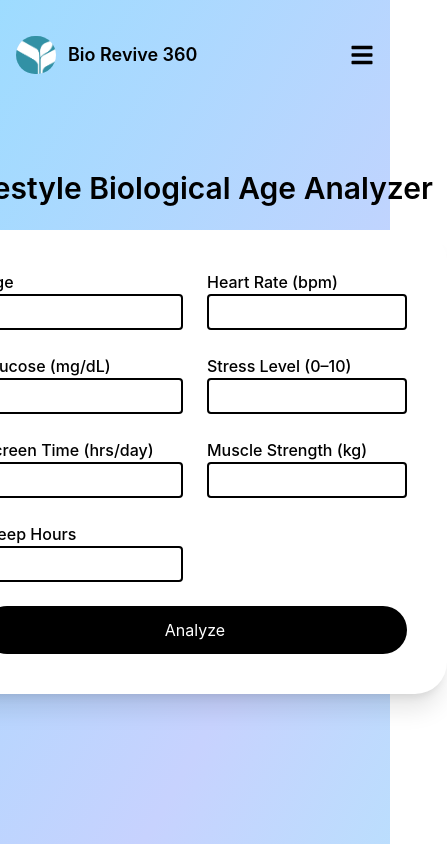
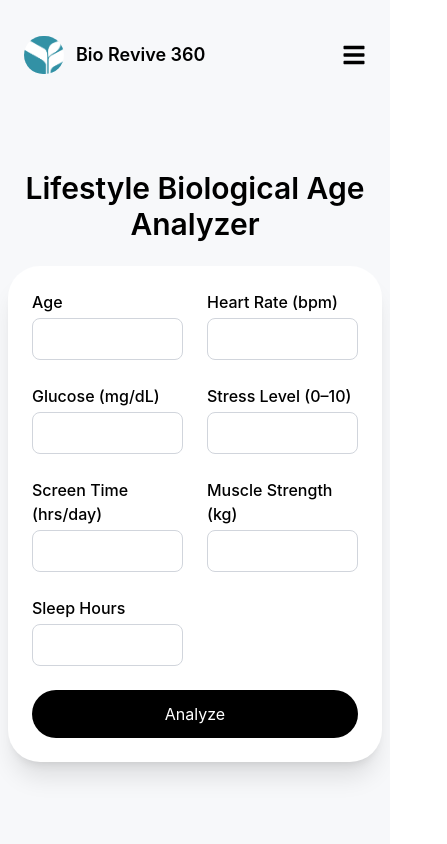
Before and after one commit to ankitsensei/bio-revive-360, a React (Vite) app: page /OrganBiologicalAge2 in a window 390 px wide. Shown: the whole page, 447 px wide, since content can reach past the window. Built offline with nearby package versions, Linux system fonts and the light colour scheme.

Commit message:
responsive

```diff
--- a/src/pages/OrganBiologicalAge.tsx
+++ b/src/pages/OrganBiologicalAge.tsx
@@ -91,7 +91,7 @@ const OrganBiologicalAge = () => {
   };
 
   return (
-    <div className="min-h-screen w-full bg-[#F7F8FA]">
+    <div className="min-h-screen w-full bg-[#F7F8FA] pt-10 px-0">
       <Navbar />
       <div className="px-4 sm:px-6 md:px-10 lg:px-20 xl:px-32 py-8 flex flex-col items-center">
         <h1 className="text-xl sm:text-2xl md:text-3xl font-semibold text-center mb-8 mt-6">
--- a/src/pages/OrganBiologicalAge2.tsx
+++ b/src/pages/OrganBiologicalAge2.tsx
@@ -140,162 +140,48 @@ export default function OrganBiologicalAge2() {
   };
 
   return (
-    <div className="w-full min-h-screen flex flex-col items-center bg-[#F7F8FA] lg:px-40 lg:pt-10 pb-20 pt-5 background">
+    <div className="w-full min-h-screen flex flex-col items-center bg-[#F7F8FA] lg:px-40 lg:pt-10 pb-20 pt-5 px-2 md:px-0">
       <Navbar />
       <div>
-
-
         <h1 className="text-3xl font-semibold mb-6 mt-20 text-center">Lifestyle Biological Age Analyzer</h1>
-
         <form
           onSubmit={handleSubmit(onSubmit)}
-          className="bg-white p-10 rounded-4xl shadow-xl w-full max-w-3xl space-y-6"
+          className="bg-white p-6 sm:p-10 rounded-4xl shadow-xl w-full max-w-3xl grid grid-cols-2 gap-6"
         >
-
-          {/* Age + Heart Rate */}
-          <div className="flex gap-6">
-            <div className="flex flex-col w-full">
-              <label className="font-medium">Age</label>
+          {[
+            ["age", "Age", 18, 120],
+            ["heartRate", "Heart Rate (bpm)", 40, 200],
+            ["glucose", "Glucose (mg/dL)", 50, 400],
+            ["stress", "Stress Level (0–10)", 0, 10],
+            ["screenTime", "Screen Time (hrs/day)", 0, 24],
+            ["muscleStrength", "Muscle Strength (kg)", 1, 300],
+            ["sleepHours", "Sleep Hours", 0, 24],
+          ].map(([name, label, min, max]) => (
+            <div key={name} className="flex flex-col w-full">
+              <label className="font-medium mb-1">{label}</label>
               <input
                 type="number"
-                className="inputField"
-                {...register("age", {
+                step="any"
+                className="w-full border border-gray-300 rounded-lg px-3 py-2 focus:outline-none focus:ring-2 focus:ring-black"
+                {...register(name as keyof Inputs, {
                   valueAsNumber: true,
-                  required: "Age is required.",
-                  min: { value: 18, message: "Minimum age is 18." },
-                  max: { value: 120, message: "Maximum age is 120." },
+                  required: `${label} is required.`,
+                  min: { value: Number(min), message: `Minimum ${min}.` },
+                  max: { value: Number(max), message: `Maximum ${max}.` },
                 })}
               />
-              {errors.age && (
-                <p className="text-sm text-red-500 mt-1">{errors.age.message}</p>
-              )}
-            </div>
-
-            <div className="flex flex-col w-full">
-              <label className="font-medium">Heart Rate (bpm)</label>
-              <input
-                type="number"
-                className="inputField"
-                {...register("heartRate", {
-                  valueAsNumber: true,
-                  required: "Heart rate is required.",
-                  min: { value: 40, message: "Too low. Minimum 40 bpm." },
-                  max: { value: 200, message: "Too high. Maximum 200 bpm." },
-                })}
-              />
-              {errors.heartRate && (
+              {errors[name as keyof Inputs] && (
                 <p className="text-sm text-red-500 mt-1">
-                  {errors.heartRate.message}
+                  {errors[name as keyof Inputs]?.message as string}
                 </p>
               )}
             </div>
-          </div>
+          ))}
 
-          {/* Glucose + Stress */}
-          <div className="flex gap-6">
-            <div className="flex flex-col w-full">
-              <label className="font-medium">Glucose (mg/dL)</label>
-              <input
-                type="number"
-                className="inputField"
-                {...register("glucose", {
-                  valueAsNumber: true,
-                  required: "Glucose level is required.",
-                  min: { value: 50, message: "Too low. Minimum 50 mg/dL." },
-                  max: { value: 400, message: "Too high. Maximum 400 mg/dL." },
-                })}
-              />
-              {errors.glucose && (
-                <p className="text-sm text-red-500 mt-1">
-                  {errors.glucose.message}
-                </p>
-              )}
-            </div>
-
-            <div className="flex flex-col w-full">
-              <label className="font-medium">Stress Level (0–10)</label>
-              <input
-                type="number"
-                className="inputField"
-                {...register("stress", {
-                  valueAsNumber: true,
-                  required: "Stress level is required.",
-                  min: { value: 0, message: "Cannot be negative." },
-                  max: { value: 10, message: "Maximum stress level is 10." },
-                })}
-              />
-              {errors.stress && (
-                <p className="text-sm text-red-500 mt-1">
-                  {errors.stress.message}
-                </p>
-              )}
-            </div>
-          </div>
-
-          {/* Screen Time + Muscle */}
-          <div className="flex gap-6">
-            <div className="flex flex-col w-full">
-              <label className="font-medium">Screen Time (hrs/day)</label>
-              <input
-                type="number"
-                className="inputField"
-                {...register("screenTime", {
-                  valueAsNumber: true,
-                  required: "Screen time is required.",
-                  min: { value: 0, message: "Cannot be negative." },
-                  max: { value: 24, message: "Cannot exceed 24 hours." },
-                })}
-              />
-              {errors.screenTime && (
-                <p className="text-sm text-red-500 mt-1">
-                  {errors.screenTime.message}
-                </p>
-              )}
-            </div>
-
-            <div className="flex flex-col w-full">
-              <label className="font-medium">Muscle Strength (kg)</label>
-              <input
-                type="number"
-                className="inputField"
-                {...register("muscleStrength", {
-                  valueAsNumber: true,
-                  required: "Muscle strength is required.",
-                  min: { value: 1, message: "Must be at least 1 kg." },
-                  max: { value: 300, message: "Maximum allowed is 300 kg." },
-                })}
-              />
-              {errors.muscleStrength && (
-                <p className="text-sm text-red-500 mt-1">
-                  {errors.muscleStrength.message}
-                </p>
-              )}
-            </div>
-          </div>
-
-          {/* Sleep */}
-          <div className="flex flex-col w-full">
-            <label className="font-medium">Sleep Hours</label>
-            <input
-              type="number"
-              className="inputField"
-              {...register("sleepHours", {
-                valueAsNumber: true,
-                required: "Sleep hours are required.",
-                min: { value: 0, message: "Cannot be negative." },
-                max: { value: 24, message: "Cannot exceed 24 hours." },
-              })}
-            />
-            {errors.sleepHours && (
-              <p className="text-sm text-red-500 mt-1">
-                {errors.sleepHours.message}
-              </p>
-            )}
-          </div>
-
+          {/* Submit button spans both columns */}
           <button
             type="submit"
-            className="bg-black text-white py-3 rounded-full w-full hover:bg-blue-700 transition"
+            className="col-span-2 bg-black text-white py-3 rounded-full w-full hover:bg-blue-700 transition"
           >
             Analyze
           </button>
```
